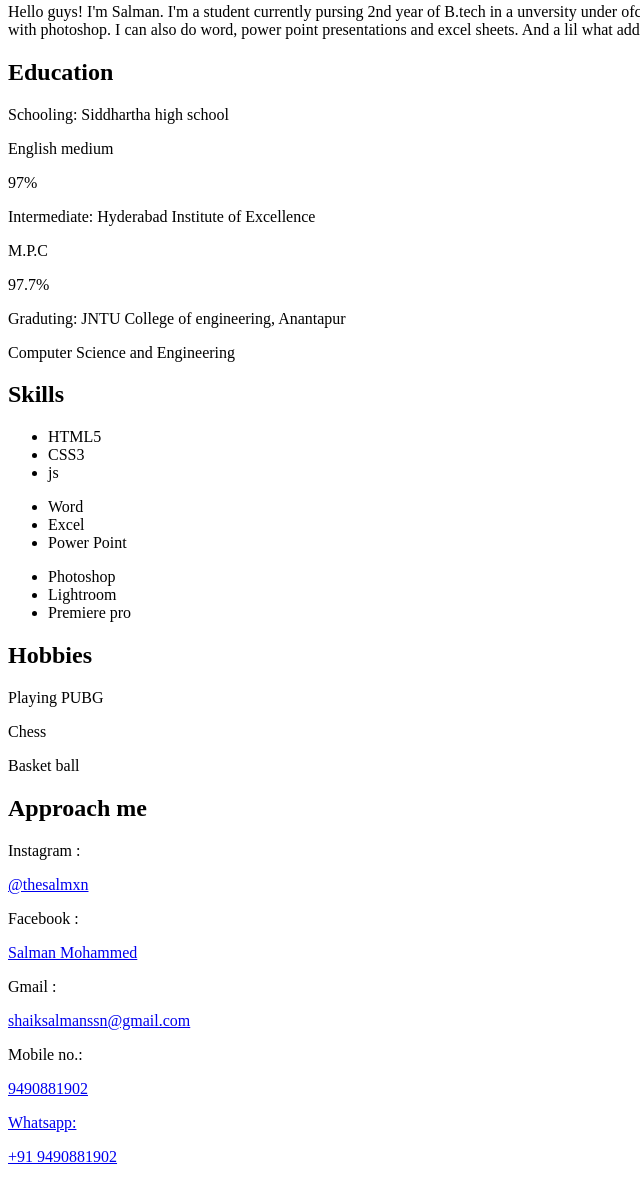
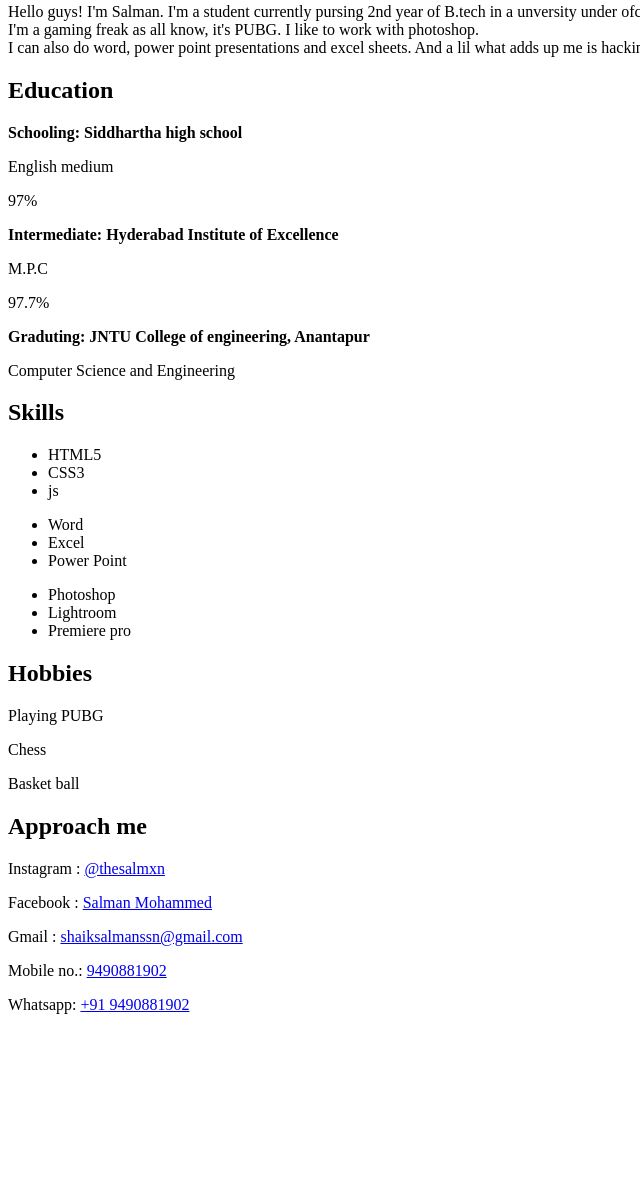
Before and after one commit to thesalmxn/resume, a plain HTML site: page index.html in a window 1280 px wide. Shown: the part 235-1417 px from the top of the page, without its empty margins (0-640 px from the left). After the commit the page ends 1265 px from the top, so only its background shows below. Drawn offline with Linux system fonts and the light colour scheme.

Commit message:
Update index.html

```diff
--- a/index.html
+++ b/index.html
@@ -26,7 +26,7 @@
             <div class ="inner">
                 <h1>About</h1>
                 <p>
-                    Hello guys! I'm Salman. I'm a student currently pursing 2nd year of B.tech in a unversity under ofcourse the branch of Computer Sciences. I'm a gaming freak as all know, it's PUBG. I like to work with photoshop. I can also do word, power point presentations and excel sheets. And a lil what adds up me is hacking, I'm not like a complete pro but I learn upto my interest.
+                    Hello guys! I'm Salman. I'm a student currently pursing 2nd year of B.tech in a unversity under ofcourse the branch of Computer Sciences.<br> I'm a gaming freak as all know, it's PUBG. I like to work with photoshop.<br> I can also do word, power point presentations and excel sheets. And a lil what adds up me is hacking, I'm not like a complete pro but I learn upto my interest.
                 </p>
             </div>
         </section>
@@ -35,19 +35,19 @@
             <div class="inner">
                 <div>
 
-                    <p>Schooling: Siddhartha high school</p>
+                    <p><b>Schooling: Siddhartha high school</b></p>
                     <p>English medium</p>
                     <p>97%</p>
                 </div>
                 <div>
 
-                    <p>Intermediate: Hyderabad Institute of Excellence</p>
+                    <p><b>Intermediate: Hyderabad Institute of Excellence</b></p>
                     <p>M.P.C</p>
                     <p>97.7%</p>
                 </div>
                 <div>
 
-                    <p>Graduting: JNTU College of engineering, Anantapur</p>
+                    <p><b>Graduting: JNTU College of engineering, Anantapur</b></p>
                     <p>Computer Science and Engineering</p>
 
                 </div>
@@ -97,19 +97,19 @@
             <div class="inner">
                 <h1>Approach me</h1>
                 <div>
-                    <p>Instagram : </p><a href="https://www.instagram.com/thesalmxn/"><p>@thesalmxn</p></a>
+                    <p>Instagram : <a href="https://www.instagram.com/thesalmxn/">@thesalmxn</a></p>
                 </div>
                 <div>
-                    <p>Facebook : </p><a href="https://www.facebook.com/people/Salman-Mohammed/100009320737758"><p>Salman Mohammed</p></a>
+                    <p>Facebook : <a href="https://www.facebook.com/people/Salman-Mohammed/100009320737758">Salman Mohammed</a></p>
                 </div>
                 <div>
-                    <p>Gmail : </p><a href="mailto:shaiksalmanssn@gmail.com"><p>shaiksalmanssn@gmail.com</p></a>
+                    <p>Gmail : <a href="mailto:shaiksalmanssn@gmail.com">shaiksalmanssn@gmail.com</a></p>
                 </div>
                 <div>
-                    <p>Mobile no.: </p><a href="tel://+919490881902"><p>9490881902</p>
+                    <p>Mobile no.: <a href="tel://+919490881902">9490881902</a></p>
                 </div>
                 <div>
-                    <p>Whatsapp: </p><a href="https://wa.me/+919490881902?text=I+love+you"><p>+91 9490881902</p></a>
+                    <p>Whatsapp: <a href="https://wa.me/+919490881902?text=I+love+you">+91 9490881902</a></p>
                 </div>
             </div>
         </section>
```
